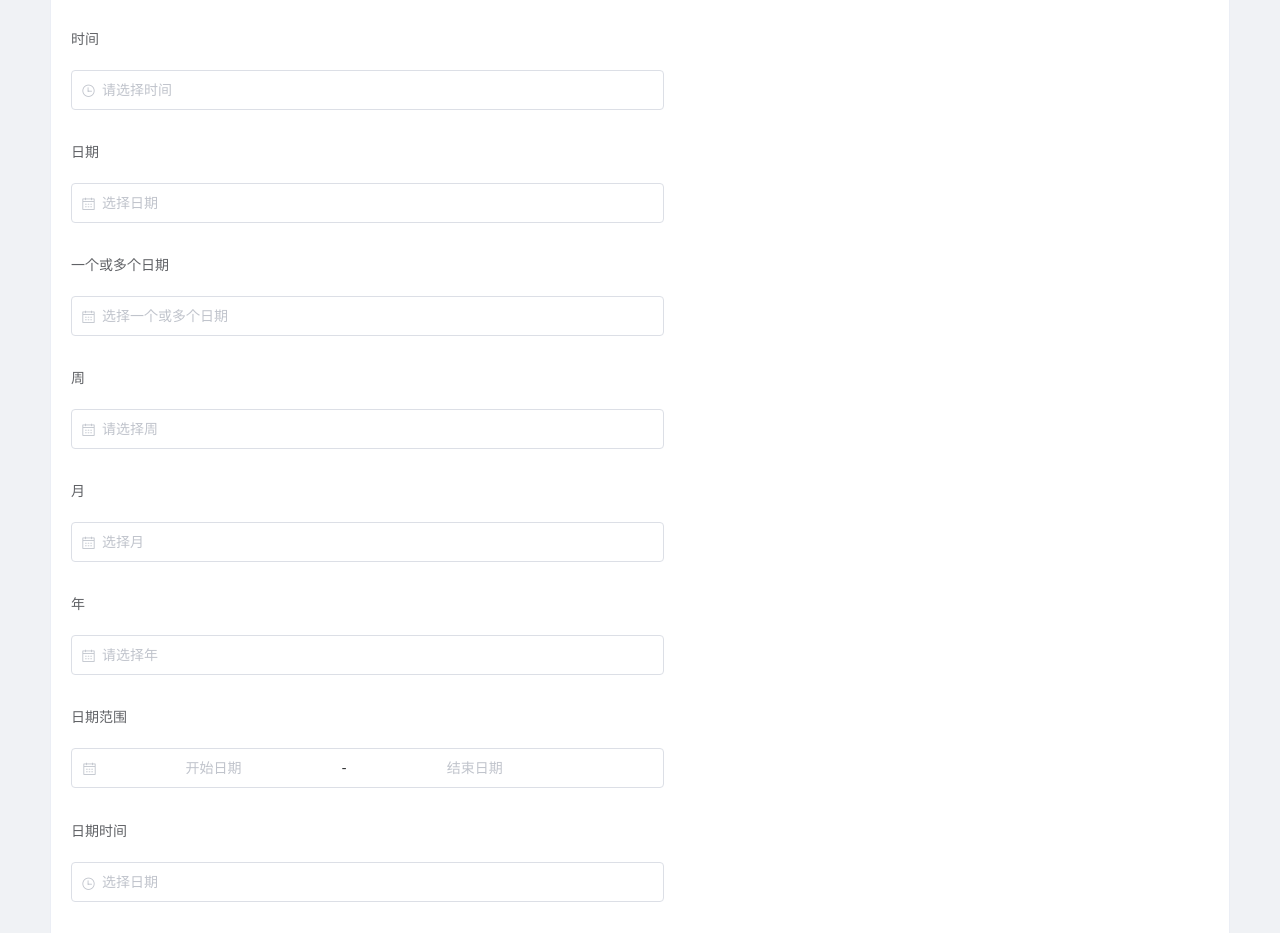
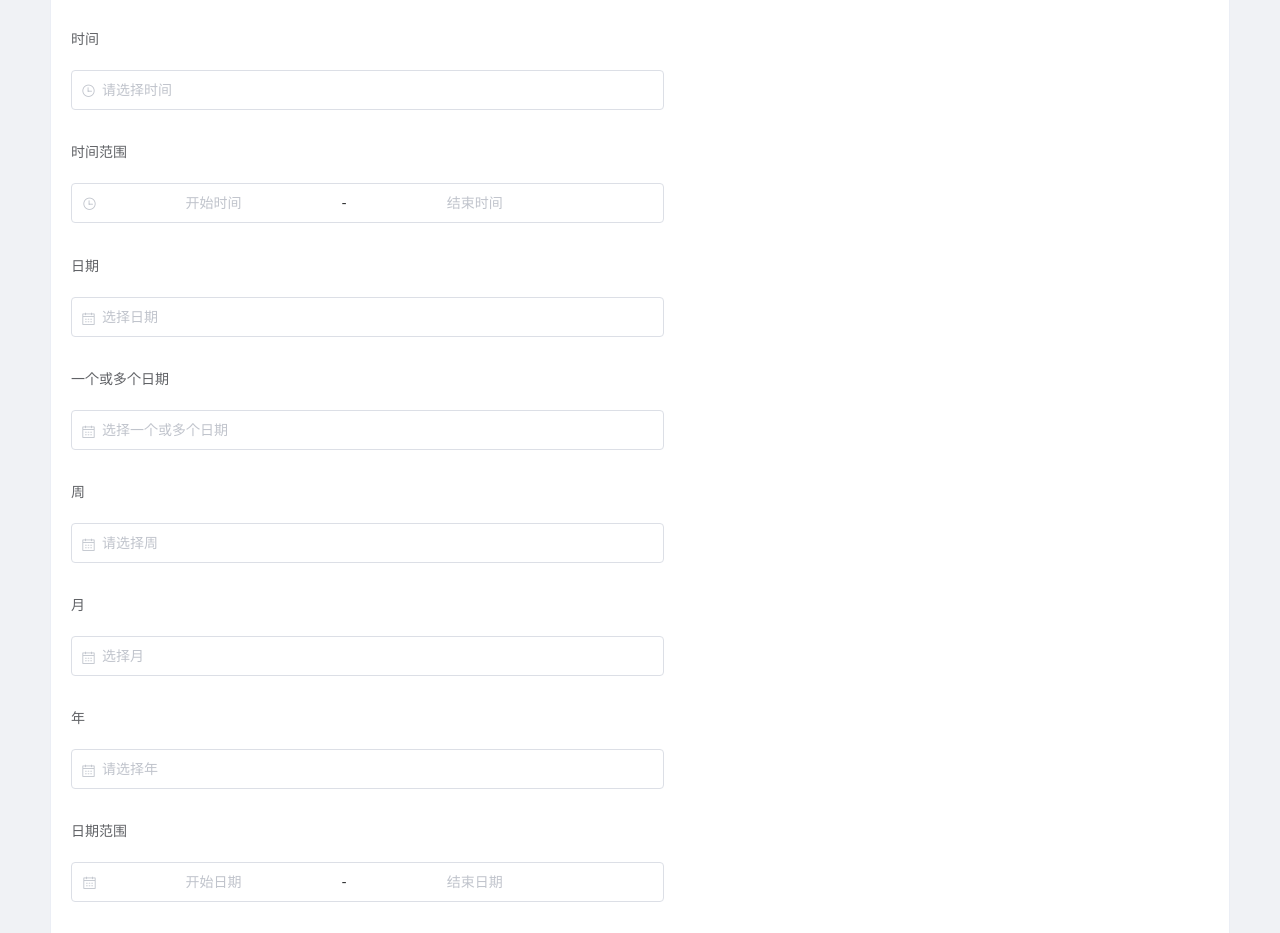
Before and after one commit to dream2023/vue-ele-form, a Vue app: page / in a window 1280 px wide. Shown: the part 4580-5513 px from the top of the page. Built offline with nearby package versions, Linux system fonts and the light colour scheme.

Commit message:
feat: 增加timerange类型

```diff
--- a/example/FormDescType.vue
+++ b/example/FormDescType.vue
@@ -254,6 +254,13 @@ export default {
     label: '时间',
     type: 'time'
   },
+  'timerange': {
+    label: '时间范围',
+    type: 'timerange',
+    attrs: {
+      'arrow-control': true
+    }
+  },
   date: {
     label: '日期',
     type: 'date'
--- a/lib/EleForm.vue
+++ b/lib/EleForm.vue
@@ -813,7 +813,7 @@ export default {
 .ele-form-full-line.el-date-editor.el-input,
 .el-date-editor.el-input__inner,
 .ele-form-full-line.el-date-editor--daterange.el-input__inner,
-.ele-form-full-line.el-date-editor--datetimerange.el-input__inner {
+.ele-form-full-line.el-date-editor--datetimerange.el-input__inner,.ele-form-full-line.el-date-editor--timerange.el-input__inner {
   width: 100%;
 }
 .ele-form-full-line.el-cascader,
--- /dev/null
+++ b/lib/components/EleFormTimerange.vue
@@ -0,0 +1,50 @@
+<template>
+  <el-time-picker
+    :class="desc.class"
+    :style="desc.style"
+    is-range
+    @input="handleChange"
+    class="ele-form-full-line"
+    v-bind="attrs"
+    v-model="newValue"
+    v-on="onEvents"
+  />
+</template>
+
+<script>
+import formMixin from '../mixins/formMixin'
+import timerangeMixin from '../mixins/timerangeMixin'
+import mock from '../tools/mock'
+
+export default {
+  name: 'EleFormTimerange',
+  mixins: [formMixin, timerangeMixin],
+  data() {
+    return {
+      mockRule: 'custom'
+    }
+  },
+  computed: {
+    defaultAttrs() {
+      return {
+        'start-placeholder': this.t('ele-form.startTime'),
+        'end-placeholder': this.t('ele-form.endTime')
+      }
+    }
+  },
+  methods: {
+    getCustomMockData() {
+      const Mock = mock()
+      if (Mock.mock) {
+        const date1 = Mock.mock('@date')
+        const date2 = Mock.mock('@date')
+        if (date1 > date2) {
+          return [date2, date1]
+        } else {
+          return [date1, date2]
+        }
+      }
+    }
+  }
+}
+</script>
--- a/lib/locale/lang/en.js
+++ b/lib/locale/lang/en.js
@@ -17,6 +17,8 @@ export default {
     weekFormat: 'Week WW',
     startDate: 'Start date',
     endDate: 'End date',
+    startTime: 'Start time',
+    endTime: 'End time',
     dates: 'Select Dates',
     month: 'Select Month',
     tagError: 'Exist',
--- a/lib/locale/lang/zh-CN.js
+++ b/lib/locale/lang/zh-CN.js
@@ -17,6 +17,8 @@ export default {
     weekFormat: 'yyyy 第 WW 周',
     startDate: '开始日期',
     endDate: '结束日期',
+    startTime: '开始时间',
+    endTime: '结束时间',
     dates: '选择一个或多个日期',
     month: '选择月',
     tagError: '已存在',
--- a/lib/locale/lang/zh-TW.js
+++ b/lib/locale/lang/zh-TW.js
@@ -17,6 +17,8 @@ export default {
     weekFormat: 'yyyy 第 WW 周',
     startDate: '開始日期',
     endDate: '結束日期',
+    startTime: '開始時間',
+    endTime: '結束時間',
     dates: '選擇壹個或多個日期',
     month: '選擇月',
     tagError: '已存在',
```
Also changed, not shown: lib/index.js.
